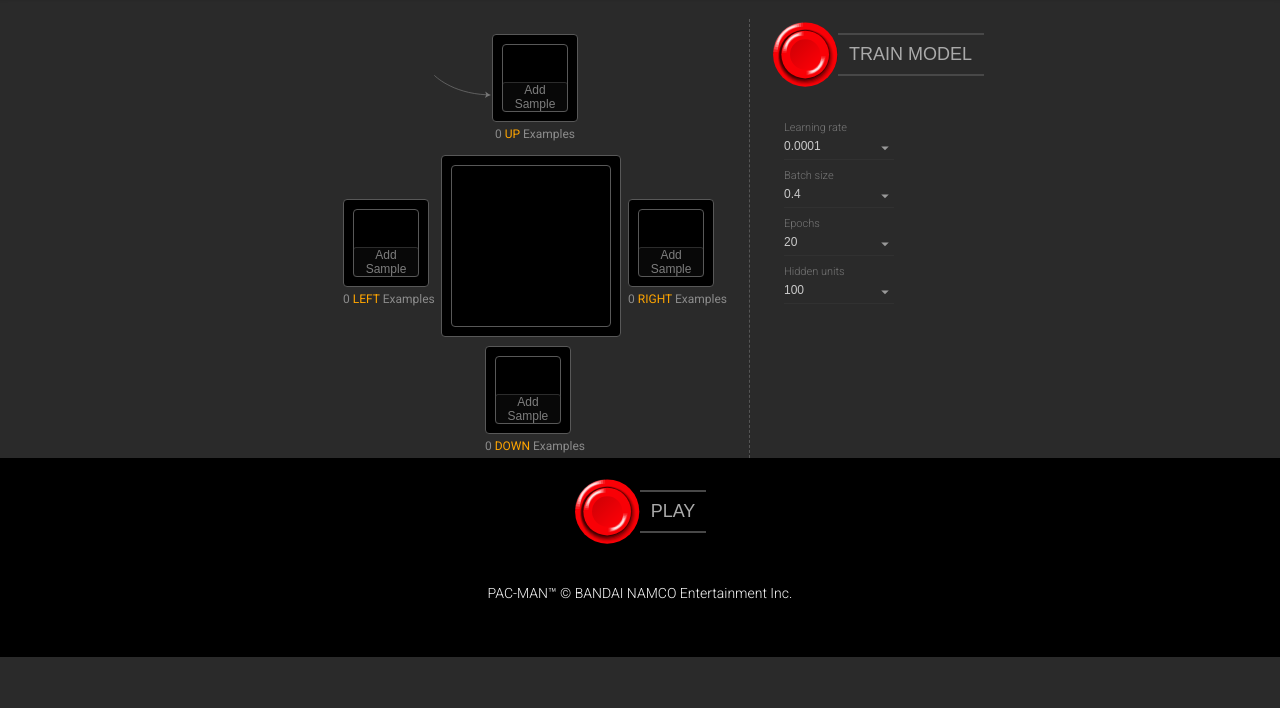
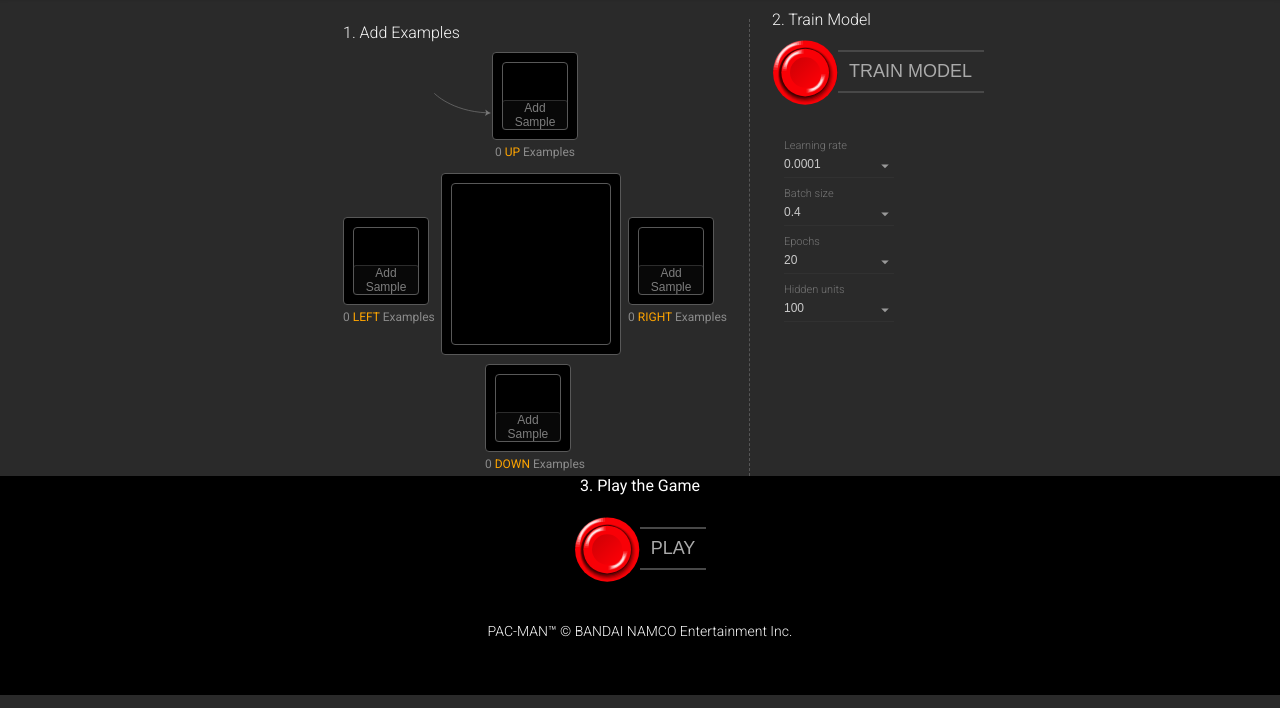
Before and after one commit to wangqianwen0418/tfjs-webcam-ML-PACMAN, a website built with Parcel: page index.html in a window 1280 px wide. Shown: the part 92-800 px from the top of the page. Built offline with nearby package versions, Linux system fonts and the light colour scheme; grey boxes are pictures that could not be loaded; what @tensorflow/tfjs, @tensorflow/tfjs-data would draw is missing.

Commit message:
add instruction

```diff
--- a/index.html
+++ b/index.html
@@ -42,6 +42,7 @@
     <div class="panel joystick-panel">
       <span class="instruction">
         <!-- add your instructions here -->
+        1. Add Examples
       </span>
       <div class="panel-row panel-row-top">
 
@@ -145,6 +146,7 @@
     <div class="panel training-panel">
       <span class="instruction">
         <!-- add your instructions here -->
+        2. Train Model
       </span>
       <!-- Big buttons. -->
       <div class="panel-row big-buttons">
@@ -227,6 +229,7 @@
   <div class="big-buttons play-control">
     <div class="instruction" style="text-align: center; color: white; font-size: 16px;">
       <!-- add your instructions here -->
+      3. Play the Game
     </div>
     <button id="predict">
       <img width="66" height="66" src="./images/button.svg" />
```
